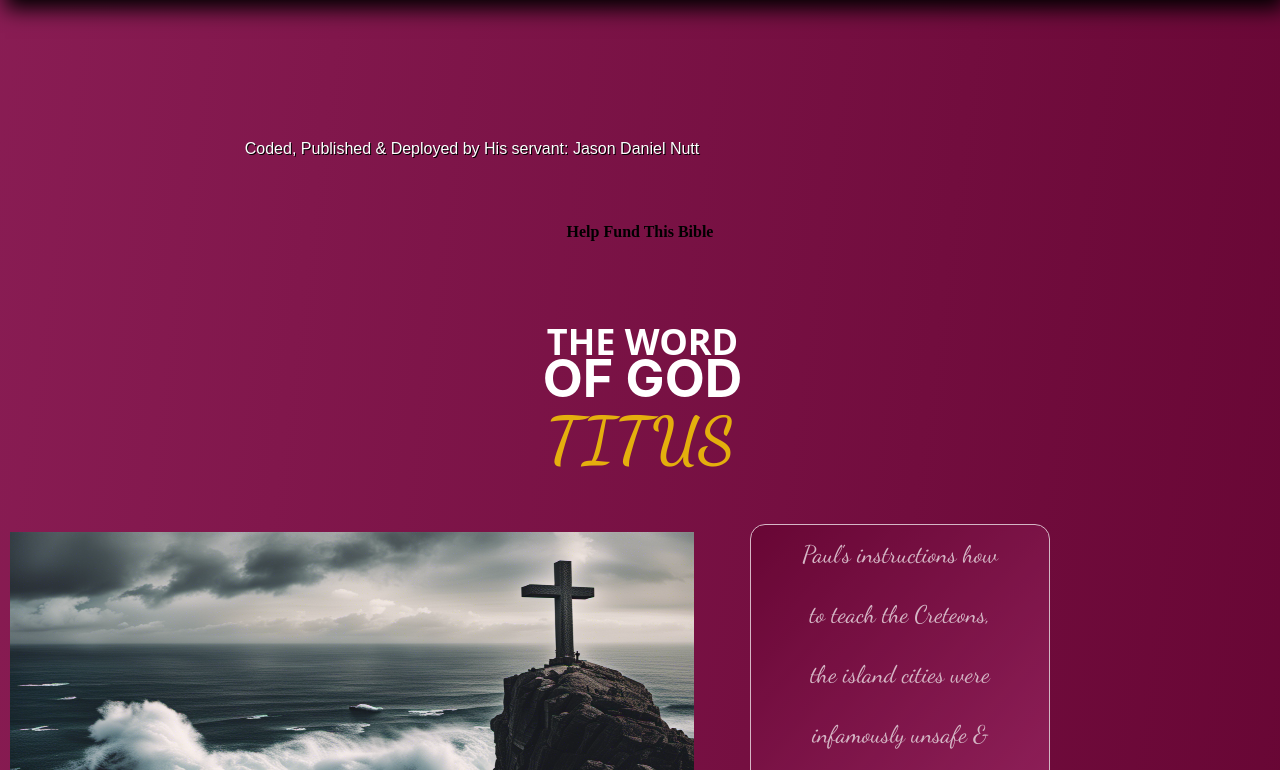
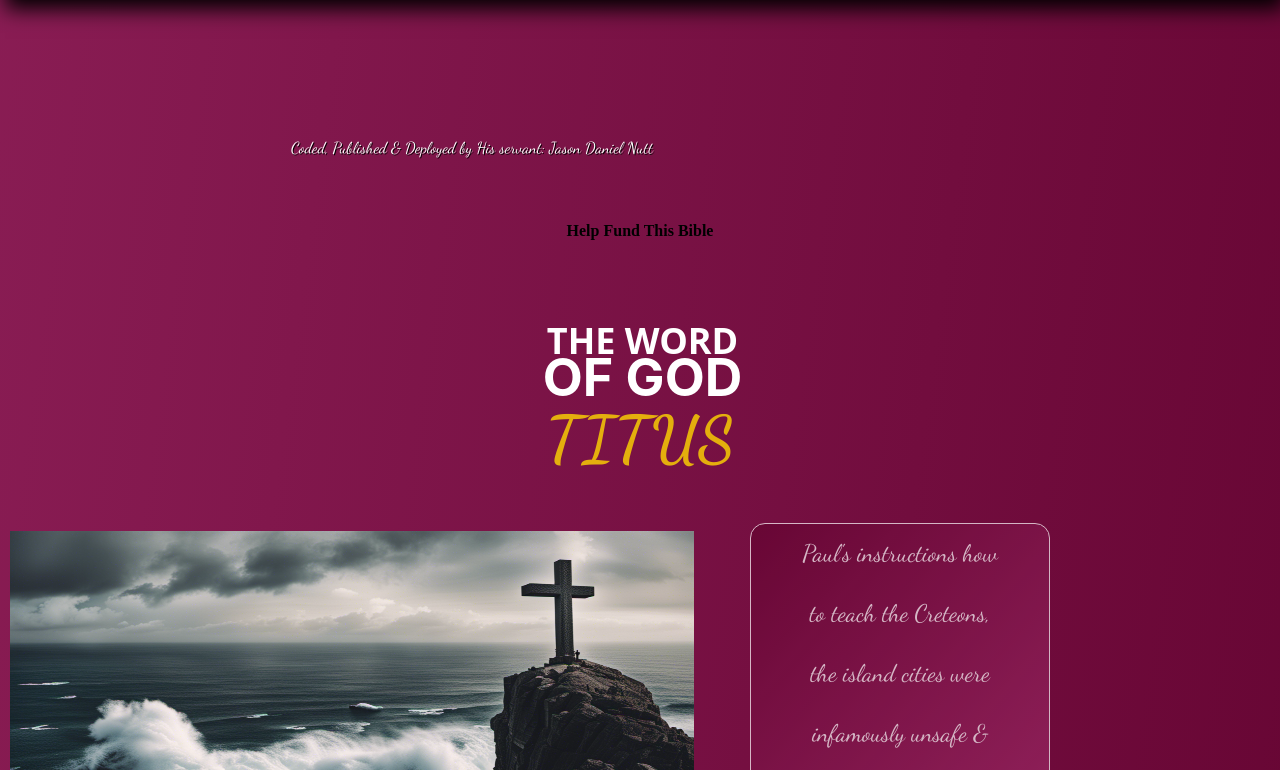
Before and after one commit to jnutt367/luke, a Next.js app: page / in a window 1280 px wide. Shown: the part 7010-7780 px from the top of the page. Built offline with nearby package versions, Linux system fonts and the light colour scheme; a web font is replaced by a local one.

Commit message:
Update Home.module.css

```diff
--- a/styles/Home.module.css
+++ b/styles/Home.module.css
@@ -286,6 +286,7 @@
     line-height: 1.5;
     font-size: 1rem;
     max-width: 60rem;
+    font-family: Dancing Script;
 }
 
 
@@ -595,7 +596,7 @@
 }
 
 .publisher {
-    font-family: Arial, Verdana, Tahoma, Trebuchet MS, Times New Roman, Georgia, Garamond, Courier New, Brush Script MT;
+    font-family: Dancing Script, Verdana, Tahoma, Trebuchet MS, Times New Roman, Georgia, Garamond, Courier New, Brush Script MT;
     color: white;
     text-align: center;
 }
```
